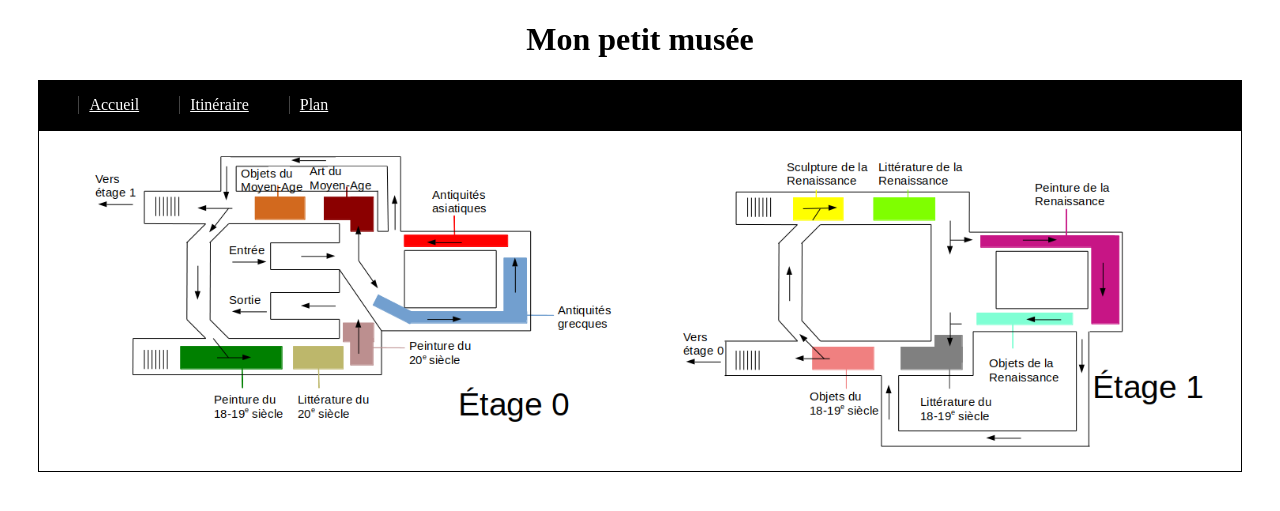
After one commit to mtellene/ProjetMusee, a Flask app: page /plan in a window 1280 px wide. The commit adds this page. Shown: the top 511 px of the page. Run offline with Flask 2, Linux system fonts and the light colour scheme.

Commit message:
ajout de la page plan

```diff
--- a/app.py
+++ b/app.py
@@ -5,7 +5,11 @@ from init import init_db, remplir_table_oeuvre
 app = Flask(__name__)
 
 @app.route('/')
-def hello():
+def index():
     init_db()
     remplir_table_oeuvre()
     return render_template("index.html")
+
+@app.route('/plan')
+def hello():
+    return render_template("plan.html")
--- a/static/style.css
+++ b/static/style.css
@@ -73,6 +73,7 @@ cite {
 }
 
 .picture {
-  width: 75%;
-  margin-left: 25%;
+  width: 90%;
+  margin-left: 5%;
+  margin-right: 5%;
 }
--- /dev/null
+++ b/templates/plan.html
@@ -0,0 +1,35 @@
+<!doctype html>
+<html lang="fr">
+    <head>
+		    <meta charset="utf-8">
+        <link rel="stylesheet" href="static/style.css" media="all" type="text/css"/>
+		    <title>My little museum</title>
+	  </head>
+    <body id="body">
+
+		    <header id="header">
+		        <h1>Mon petit musée</h1>
+        </header>
+
+		    <main id="main">
+
+			    <nav id="menu">
+			        <ul id="list_menu">
+                <li><a href="/">Accueil</a></li>
+                <li><a href="itineraire">Itinéraire</a></li>
+                <li><a href="plan">Plan</a></li>
+				      </ul>
+			    </nav>
+
+          <section id="flex-container-border">
+            <section id="content-picture">
+              <img class="picture" src="{{url_for('static', filename='etage0.png')}}"/>
+            </section>
+            <section id="content-picture">
+              <img class="picture" src="{{url_for('static', filename='etage1.png')}}"/>
+				     </section>
+          </section>
+
+		    </main>
+     </body>
+</html>
```
Also changed, not shown: static/etage0.png (added), static/etage1.png (added).
